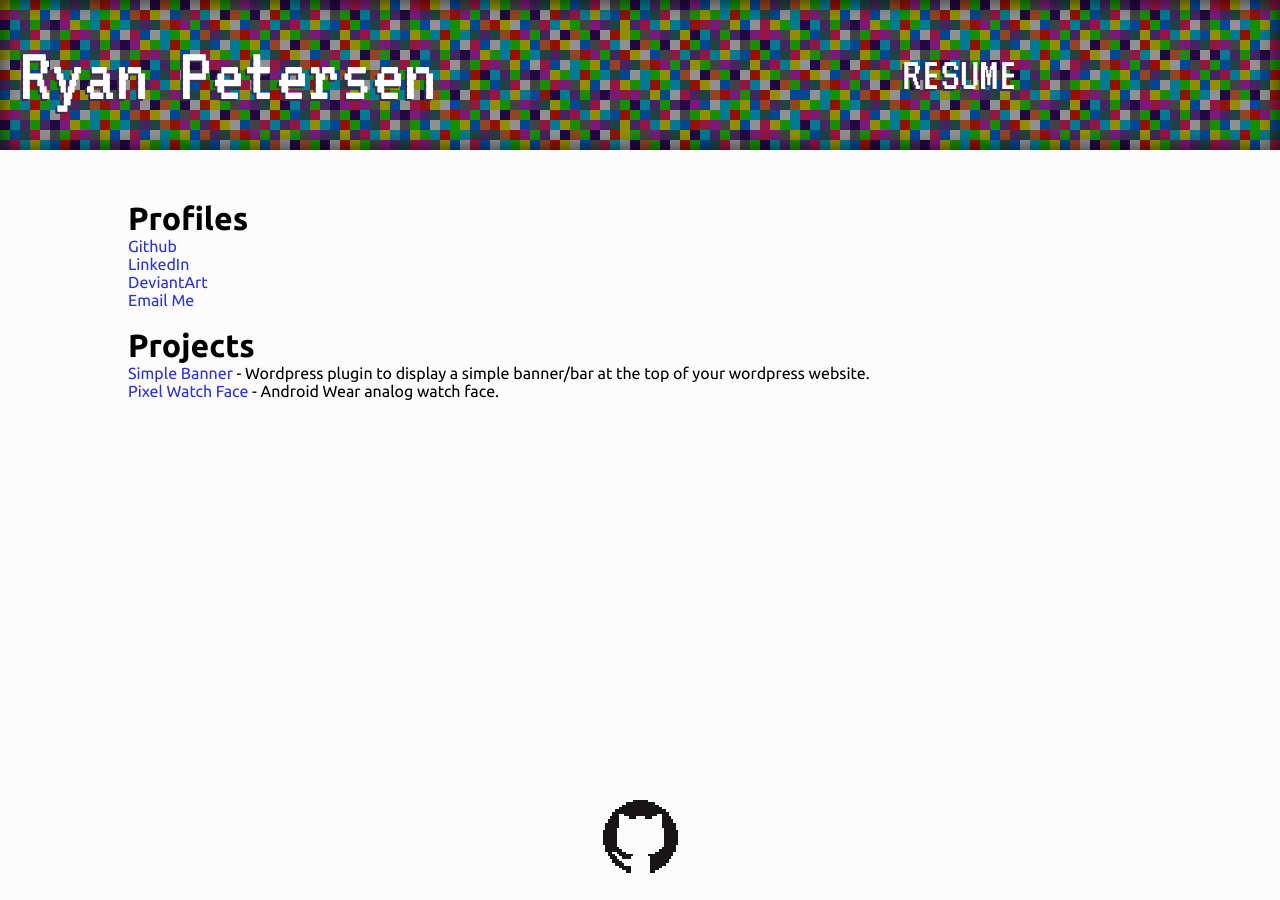
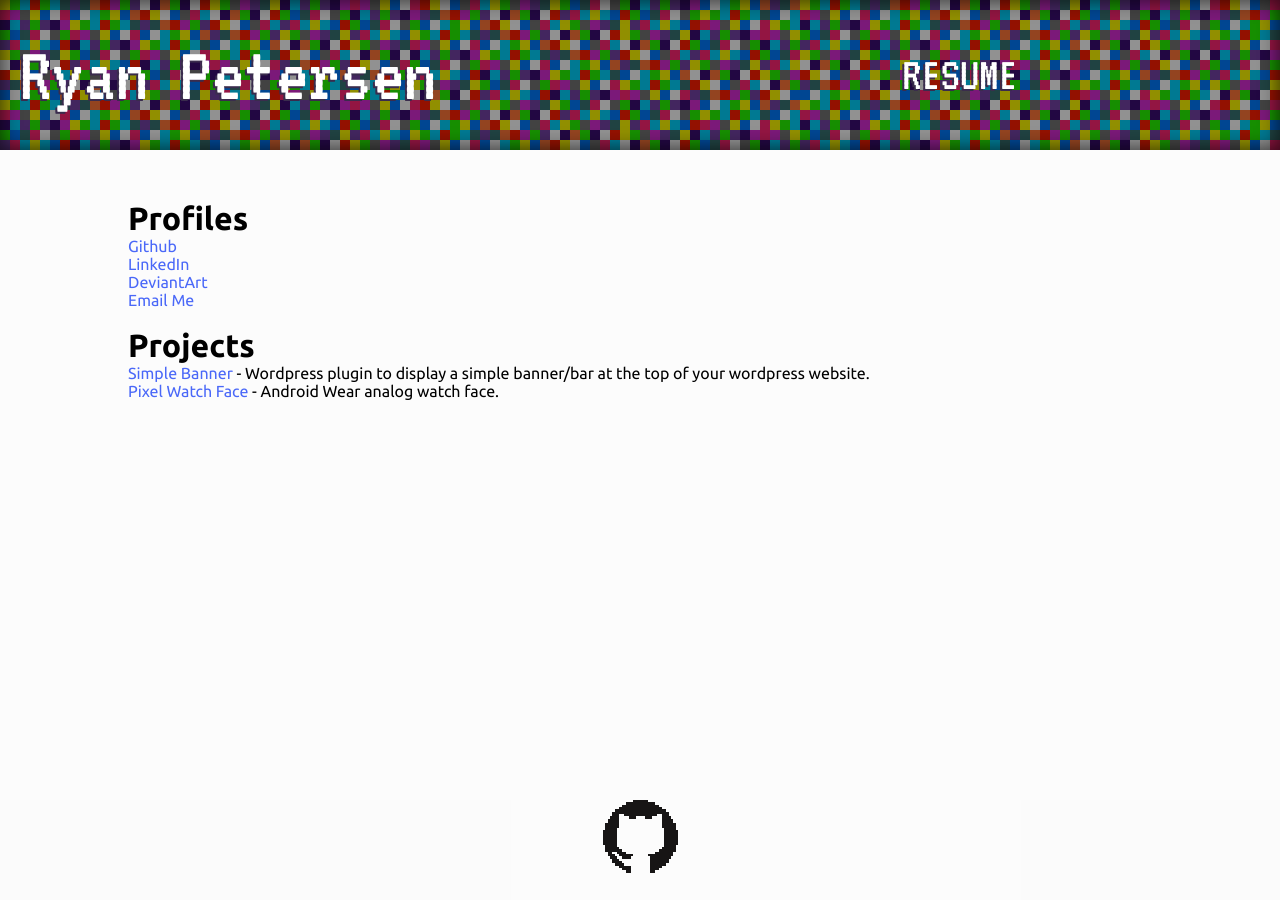
Before and after one commit to rpetersen29/rpetersen29.github.io, a Jekyll site: the page built from index.html, in a window 1280 px wide. Built offline with Jekyll 4.4.1, drawn with Linux system fonts in a browser that asks for light colours.

Commit message:
Ryan's website, now in Mint Green.

```diff
--- a/_sass/modules/header.scss
+++ b/_sass/modules/header.scss
@@ -48,7 +48,7 @@
 					text-shadow: -2px 2px $dark-purple;
 				}
 				a:hover{
-					color: $hover-blue;
+					color: $mint-green;
 				}
 			}
 		}
--- a/_sass/modules/variables.scss
+++ b/_sass/modules/variables.scss
@@ -3,6 +3,10 @@
 $vt323: 'VT323', ;
 
 //Colors
-$hover-blue: rgb(74,104,248);
+$light-blue: rgb(74,104,248);
 $dark-blue: rgb(43,51,203);
 $dark-purple: rgb(58, 44, 77);
+$light-purple: rgb(218, 74, 248);
+$mint-green: rgb(74, 248, 218);
+$lime-green: rgb(104, 248, 74);
+$red: rgb(248, 74, 104);
--- a/css/style.scss
+++ b/css/style.scss
@@ -18,10 +18,10 @@
 
 a{
 	text-decoration:none;
-	color: $dark-blue;
+	color: $light-blue;
 }
 a:hover{
-	color: $hover-blue;
+	color: $mint-green;
 }
 
 .main-container{
```
Also changed, not shown: images/github-logo-hover.png, 2 other files.
